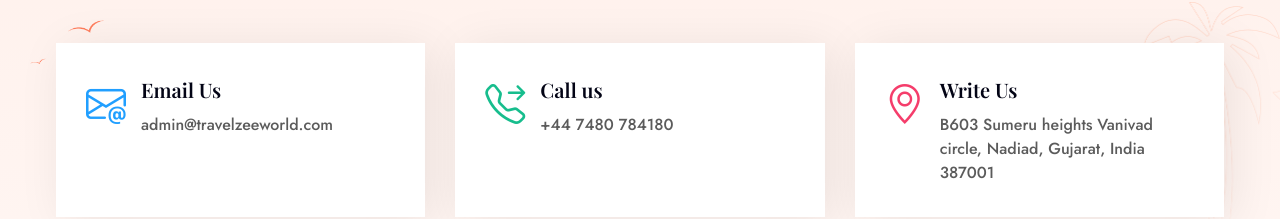
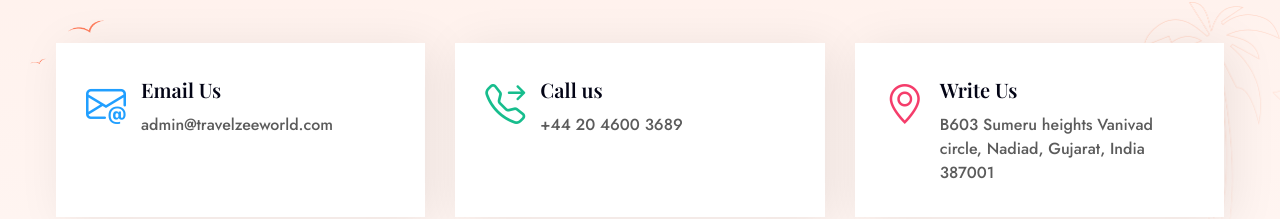
Before and after one commit to Parjanya7/TravelZee, a Next.js app: page /contact in a window 1280 px wide. Shown: the part 549-768 px from the top of the page. Built offline with nearby package versions, Linux system fonts and the light colour scheme.

Commit message:
Update page.tsx

```diff
--- a/src/app/(home)/contact/page.tsx
+++ b/src/app/(home)/contact/page.tsx
@@ -77,7 +77,7 @@ const Contact = () => {
                         href="tel:+770434501097"
                         className="hover:text-primary-1 duration-200"
                       >
-                        +44 7480 784180
+                        +44 20 4600 3689
                       </a>
                     </li>
                   </ul>
```
